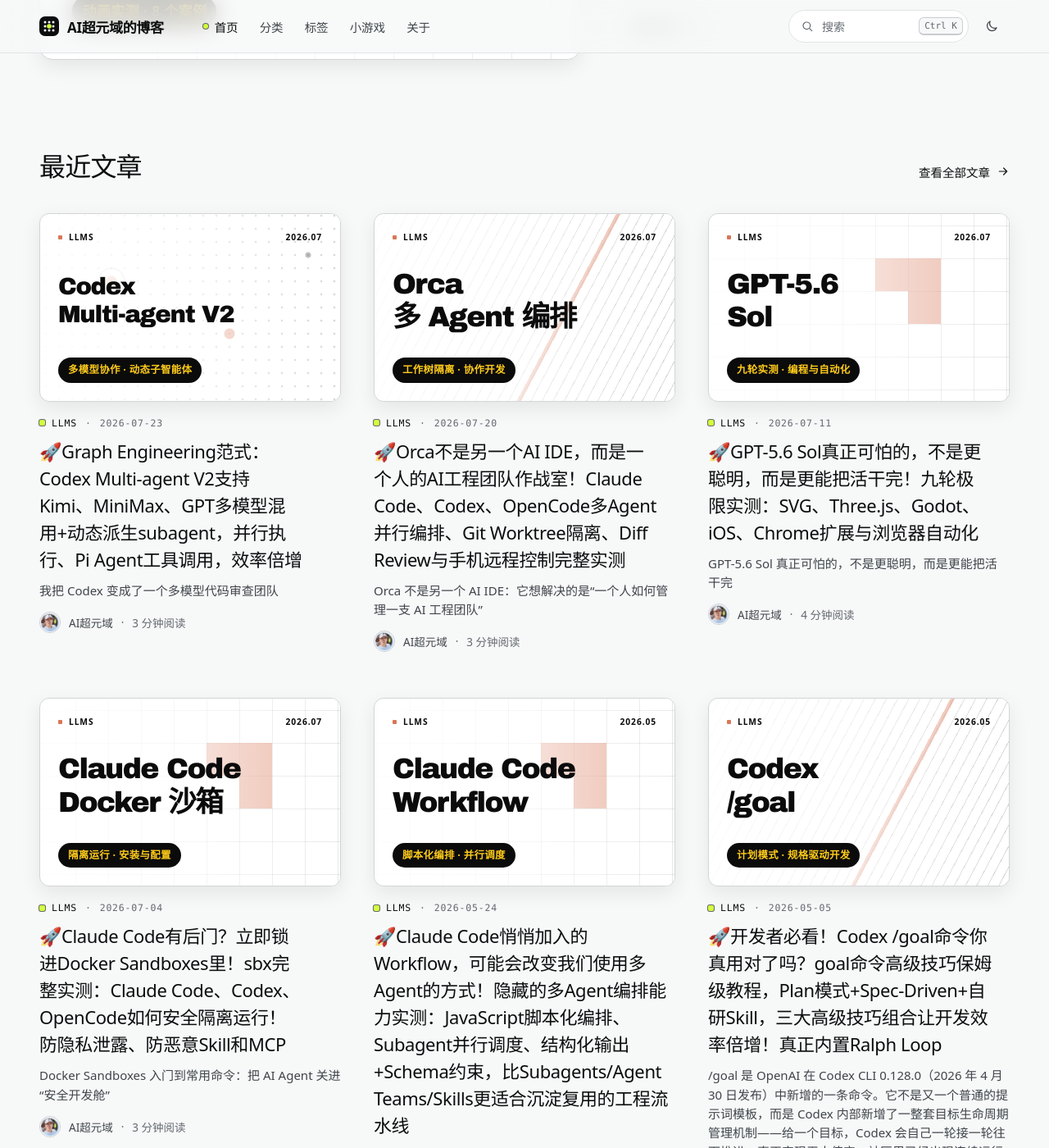
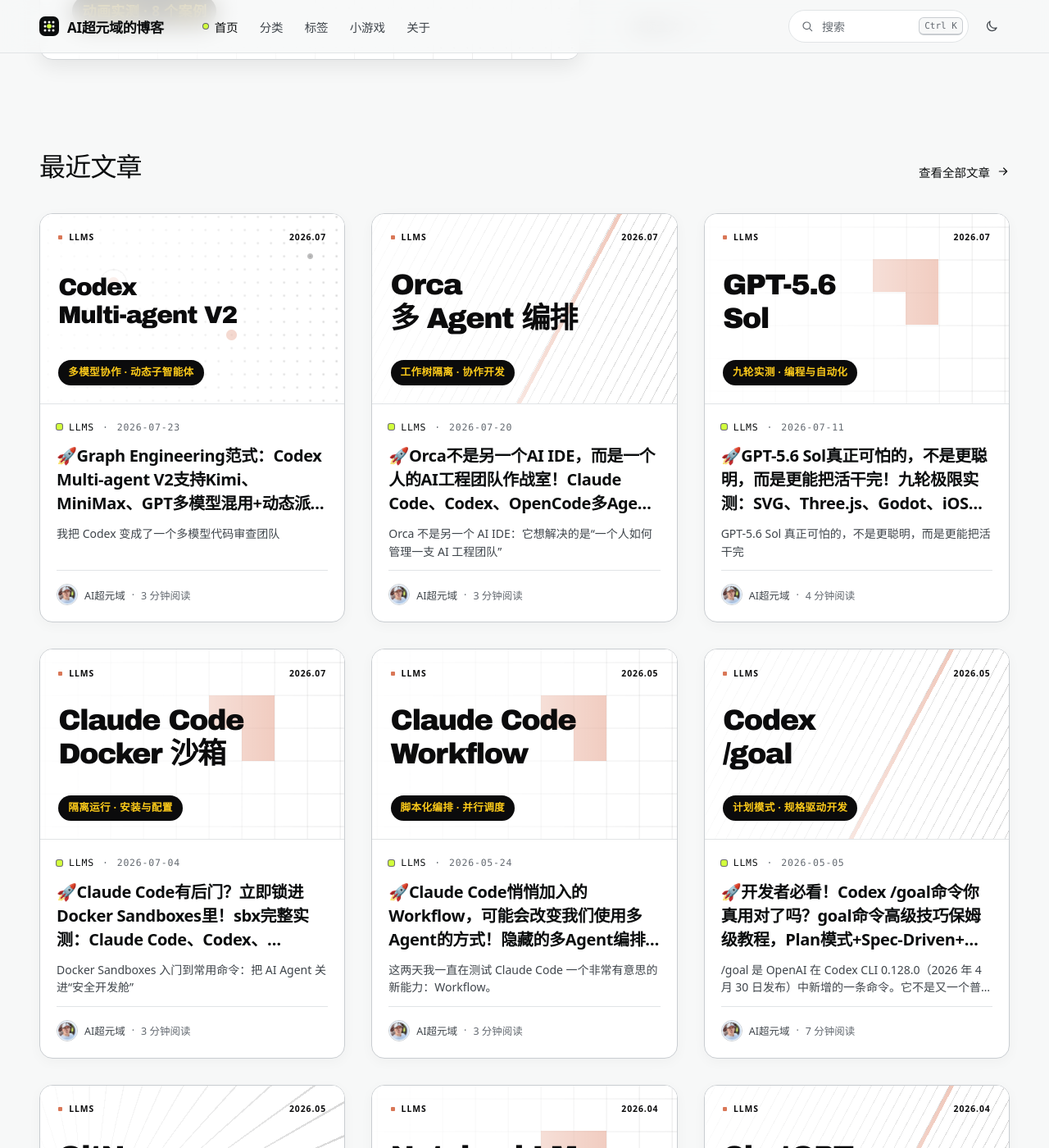
Before and after one commit to aiviai/aiviai.github.io, a Jekyll site: the page built from index.html, in a window 1280 px wide and 1400 px high, scrolled down 1261 px. Shown: the whole window at 82% size. Built offline with Jekyll 4.4.1, drawn with Linux system fonts in a browser that asks for light colours; the list of posts is cut into pages by our own code; comment, search, counter and statistics services are not loaded.

Commit message:
Unify article cards with bounded previews and aligned metadata

```diff
--- a/_includes/post-card.html
+++ b/_includes/post-card.html
@@ -1,10 +1,10 @@
 {%- assign lt_card = include.post -%}
 {%- include byline.html post=lt_card avatars="first" -%}
-<a class="lt-card" href="{{ lt_card.url | relative_url }}">
+<a class="lt-card lt-card--post" href="{{ lt_card.url | relative_url }}" aria-label="{{ lt_card.title | strip_html | escape }}">
   {% include cover.html post=lt_card arrow=true keywords=true %}
   <div class="lt-card__body">
     {% include post-meta.html post=lt_card %}
-    <h3 class="lt-card__title"><span class="lt-ct">{{ lt_card.title }}</span></h3>
+    <h3 class="lt-card__title" title="{{ lt_card.title | strip_html | escape }}"><span class="lt-ct">{{ lt_card.title }}</span></h3>
     {%- assign lt_card_dek = lt_card.dek | default: lt_card.description | default: lt_card.excerpt | strip_html | strip | truncatewords: 32 %}
     {%- if lt_card_dek != "" %}
     <p class="lt-card__excerpt">{{ lt_card_dek }}</p>
--- a/_sass/latent/_cards.scss
+++ b/_sass/latent/_cards.scss
@@ -50,6 +50,74 @@
 
   .name {
     color: var(--ink-2);
+  }
+}
+
+// Listing cards keep their cover and text in one clearly bounded surface.
+.lt-card--post {
+  min-width: 0;
+  gap: 0;
+  overflow: hidden;
+  border: 1px solid var(--line-2);
+  border-radius: 16px;
+  background: var(--surface);
+  box-shadow: 0 4px 16px rgba(11, 13, 14, .035);
+  transition: border-color .2s var(--ease), box-shadow .2s var(--ease), background-color .35s var(--ease);
+
+  &:hover,
+  &:focus-visible {
+    border-color: var(--ink-3);
+    box-shadow: 0 8px 24px rgba(11, 13, 14, .08);
+  }
+
+  > .lt-frame {
+    flex-shrink: 0;
+    border: 0;
+    border-bottom: 1px solid var(--line);
+    border-radius: 0;
+    box-shadow: none;
+  }
+
+  .lt-card__body {
+    flex: 1;
+    min-width: 0;
+    gap: 12px;
+    padding: 20px;
+  }
+
+  .lt-card__title,
+  .lt-card__excerpt {
+    display: -webkit-box;
+    -webkit-box-orient: vertical;
+    overflow: hidden;
+    overflow-wrap: anywhere;
+    text-wrap: wrap;
+  }
+
+  .lt-card__title {
+    font-size: 20px;
+    line-height: 1.45;
+    font-weight: 600;
+    min-height: 4.35em;
+    -webkit-line-clamp: 3;
+    line-clamp: 3;
+  }
+
+  .lt-card__excerpt {
+    font-size: 14px;
+    line-height: 1.55;
+    text-wrap: pretty;
+    min-height: 3.1em;
+    -webkit-line-clamp: 2;
+    line-clamp: 2;
+  }
+
+  .lt-card__byline {
+    margin-top: auto;
+    padding-top: 16px;
+    border-top: 1px solid var(--line);
+    gap: 8px;
+    font-size: 12.5px;
   }
 }
 
--- a/_sass/latent/layouts/_home.scss
+++ b/_sass/latent/layouts/_home.scss
@@ -141,7 +141,7 @@
 .lt-grid {
   display: grid;
   grid-template-columns: repeat(auto-fit, minmax(#{'min(320px, 100%)'}, 1fr));
-  gap: 56px 40px;
+  gap: 32px;
 }
 
 .lt-pager {
```
